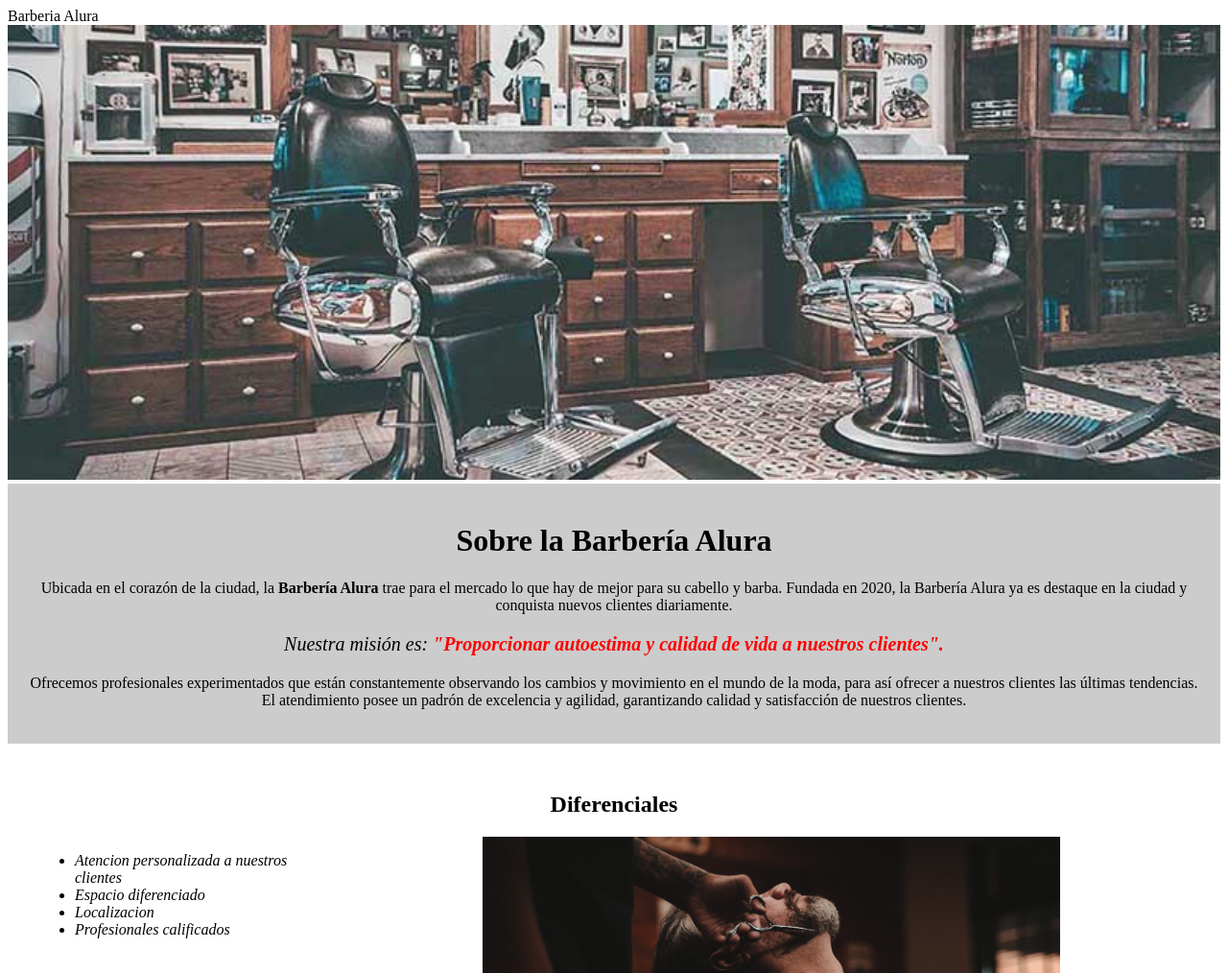
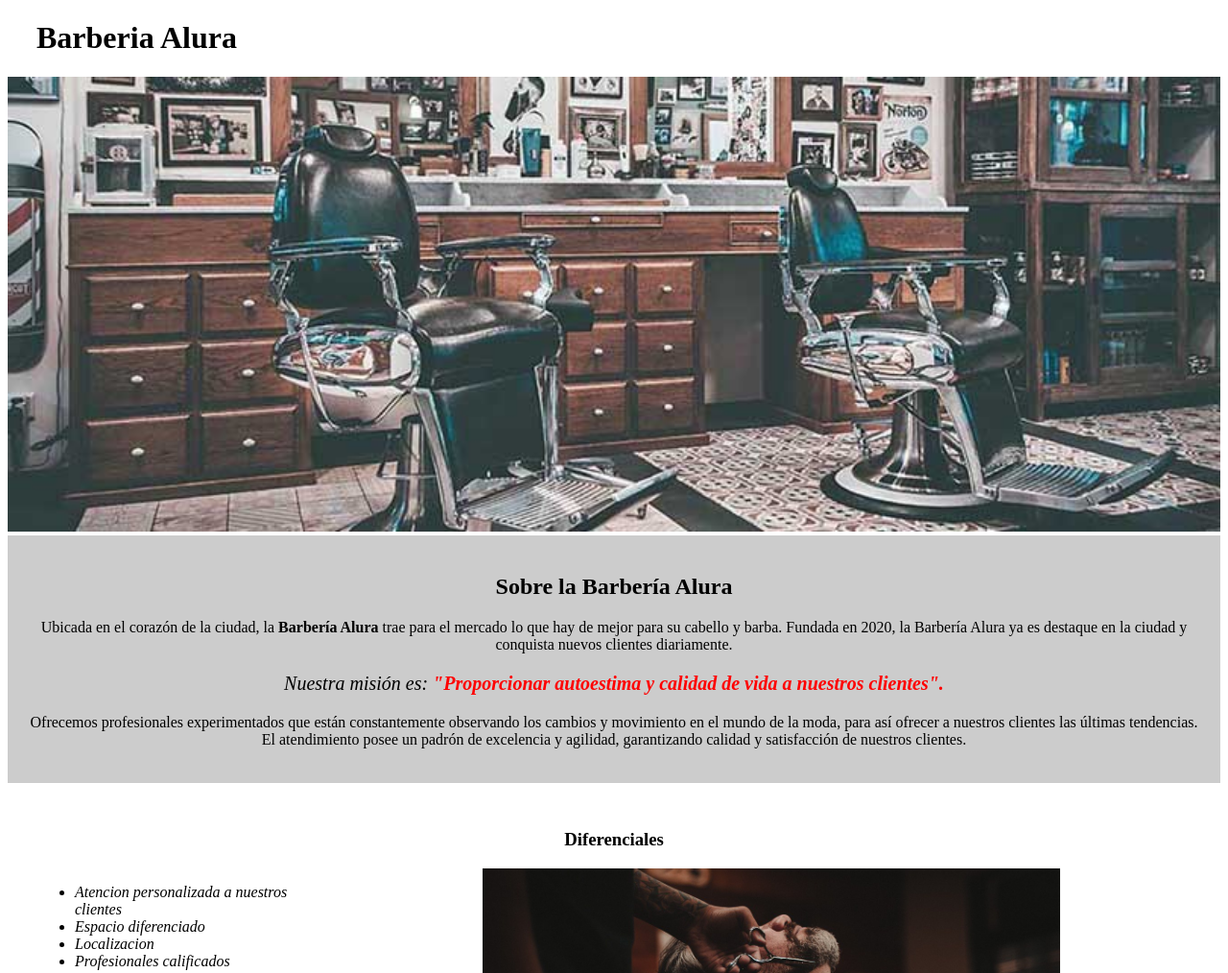
Before and after one commit to Juanpa2204/html5-css3, a plain HTML site: page index.html in a window 1280 px wide. Shown: the top 1014 px of the page at 96% size. Drawn offline with Linux system fonts and the light colour scheme.

Commit message:
act 16/01.

```diff
--- a/index.html
+++ b/index.html
@@ -7,10 +7,10 @@
         <link rel="stylesheet" href="style.css">
     </head>
     <body>
-        <header>Barberia Alura</header>
+        <header><h1 class="titulo-principal">Barberia Alura</h1></header>
         <img id="banner" src="img/banner.jpg" alt="salon">
         <div class="principal">
-            <h1>Sobre la Barbería Alura</h1>
+            <h2 class="tituloCentralizado">Sobre la Barbería Alura</h2>
 
             <p>Ubicada en el corazón de la ciudad, la <strong>Barbería Alura</strong> trae para el mercado lo que hay de mejor para su cabello y barba. Fundada en 2020, la Barbería Alura ya es destaque en la ciudad y conquista nuevos clientes diariamente.</p>
 
@@ -19,7 +19,7 @@
             <p>Ofrecemos profesionales experimentados que están constantemente observando los cambios y movimiento en el mundo de la moda, para así ofrecer a nuestros clientes las últimas tendencias. El atendimiento posee un padrón de excelencia y agilidad, garantizando calidad y satisfacción de nuestros clientes.</p>
         </div>
         <div class="diferenciales">
-            <h2>Diferenciales</h2>
+            <h3 class="tituloCentralizado">Diferenciales</h3>
             <ul>
                 <li class="items">Atencion personalizada a nuestros clientes</li>
                 <li class="items">Espacio diferenciado</li>
--- a/style.css
+++ b/style.css
@@ -1,3 +1,6 @@
+.titulo-principal{
+    padding-left: 30px;
+}
 #banner{
     width: 100%;
 }
@@ -5,7 +8,7 @@
     background: #cccccc;
     padding: 20px ;
 }
-h1 {
+.tituloCentralizado {
     text-align: center;
 }
 p{
```
